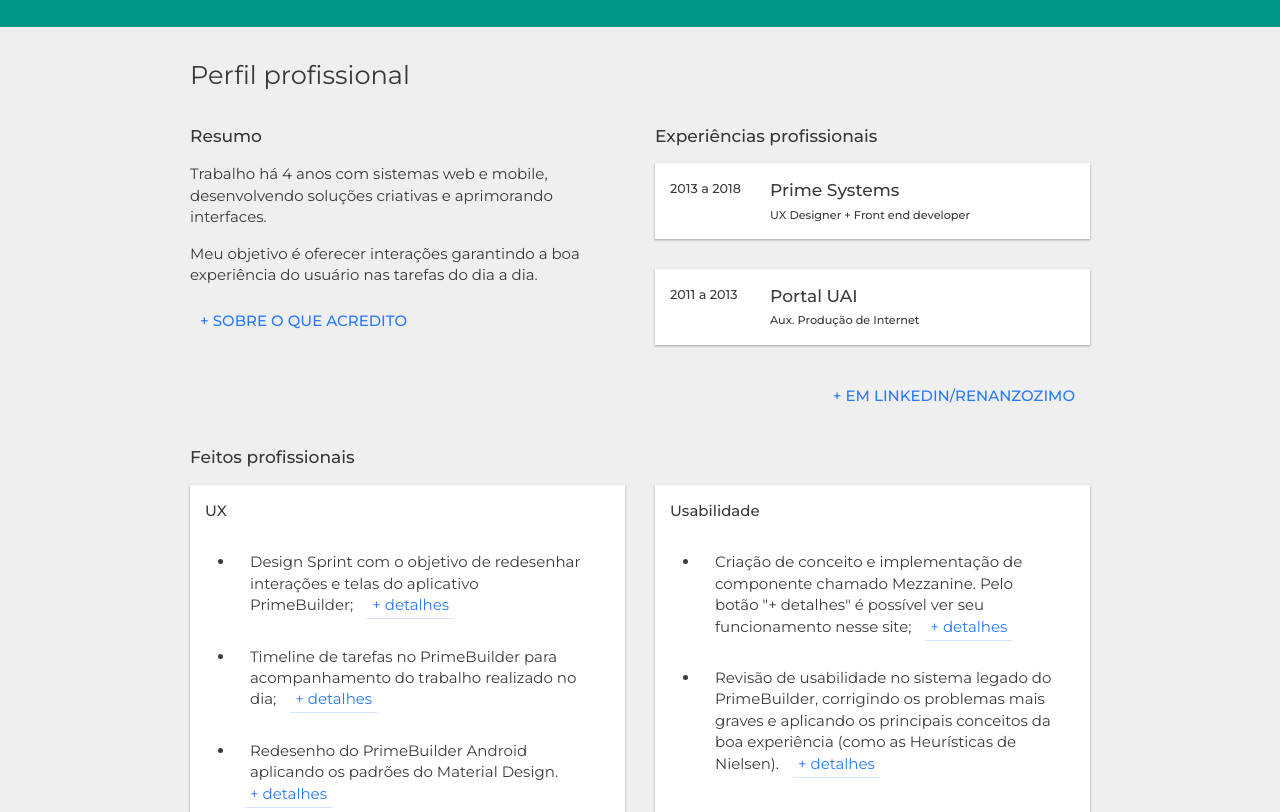
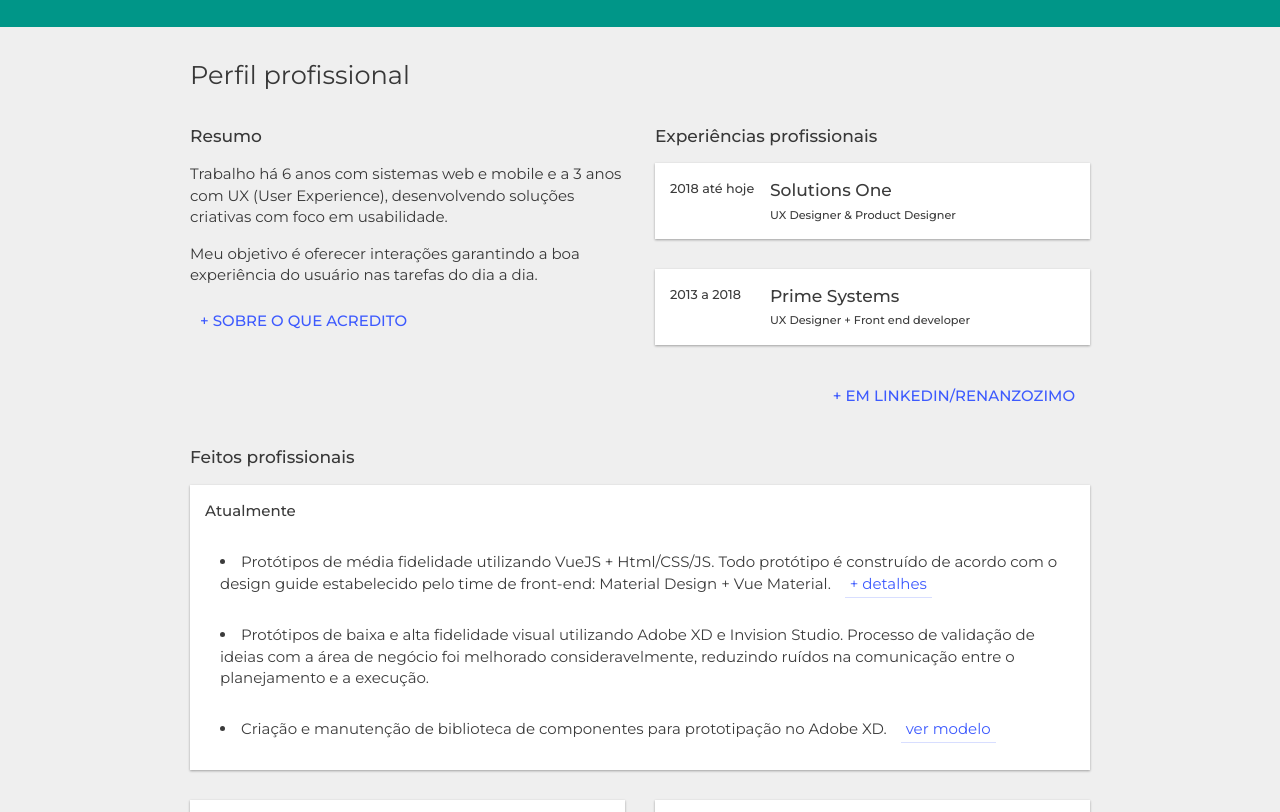
Before and after one commit to renanzozimo/renanzozimo.github.io, a plain HTML site: page index.html in a window 1280 px wide. Shown: the part 291-1103 px from the top of the page. Drawn offline with nearby package versions, Linux system fonts and the light colour scheme; some packages are replaced by stand-ins of ours; a script that the page names is missing.

Commit message:
Updating content

```diff
--- a/index.html
+++ b/index.html
@@ -40,7 +40,7 @@
               <div>
                 <h1 class="display-2" style="line-height: 1; transform: translateX(-3px)">Renan Zózimo</h1>
                 <p class="color text-secondary-white mg-bt-1">{{description}}</p>
-                <h4 class="color text-secondary-white">UX Designer and sometimes Front-end Developer</h4>
+                <h4 class="color text-secondary-white">UX Designer - <small>sometimes front-end explorer :)</small></h4>
               </div>
             </div>
             <h4 class="mg-tp-2 mg-bt-1 text-right text-center-xssm-down-force v-align-children">
@@ -58,7 +58,7 @@
     <div class="row">
       <article id="summary" class="col-xs-12 col-lg-6 mg-bt-2">
         <h4 class="mg-bt-1">Resumo</h4>
-        <p>Trabalho há 4 anos com sistemas web e mobile, desenvolvendo soluções criativas e aprimorando interfaces.</p>
+        <p>Trabalho há {{xpTime}} anos com sistemas web e mobile e a {{xpTimeUx}} anos com UX (User Experience), desenvolvendo soluções criativas com foco em usabilidade.</p>
         <p class="mg-tp-1">Meu objetivo é oferecer interações garantindo a boa experiência do usuário nas tarefas do dia a dia.</p>
         <div class="btn-group mg-tp-1">
           <button class="btn type-flat color-accent no-active-feedback" ng-click="showDetails('summary', 1)" ng-disabled="mezzanineContent === 'summary-1'">+ sobre o que acredito</button>
@@ -67,20 +67,20 @@
       <article class="col-xs-12 col-md-8 col-lg-6 mg-bt-2">
         <h4 class="mg-bt-1">Experiências profissionais</h4>
         <section class="card flex-start top pd-1">
+          <h6 style="width: 100px; flex-shrink: 0; transform: translateY(2px)">2018 até hoje</h6>
+          <div class="full-width">
+            <p class="subheading">Solutions One</p>
+            <p><small>UX Designer & Product Designer</small></p>
+            <!-- <div class="btn-group text-right mg-tp-mini">
+                      <button class="btn type-flat color-accent">+ detalhes</button>
+                    </div> -->
+          </div>
+        </section>
+        <section class="card flex-start top pd-1">
           <h6 style="width: 100px; flex-shrink: 0; transform: translateY(2px)">2013 a 2018</h6>
           <div class="full-width">
             <p class="subheading">Prime Systems</p>
             <p><small>UX Designer + Front end developer</small></p>
-            <!-- <div class="btn-group text-right mg-tp-mini">
-              <button class="btn type-flat color-accent">+ detalhes</button>
-            </div> -->
-          </div>
-        </section>
-        <section class="card flex-start top pd-1">
-          <h6 style="width: 100px; flex-shrink: 0; transform: translateY(2px)">2011 a 2013</h6>
-          <div class="full-width">
-            <p class="subheading">Portal UAI</p>
-            <p><small>Aux. Produção de Internet</small></p>
             <!-- <div class="btn-group text-right mg-tp-mini">
               <button class="btn type-flat color-accent">+ detalhes</button>
             </div> -->
@@ -94,6 +94,24 @@
       </article>
       <article class="col-xs-12">
         <h4 class="mg-bt-1">Feitos profissionais</h4>
+        <div class="row">
+          <div class="col-xs-12">
+            <section class="card pd-1">
+              <h5 id="xp-currently" class="mg-bt-1">Atualmente </h5>
+              <li class="pd-1" ng-class="{'bg-color body-bg' : mezzanineContent === 'xp-currently-1'}">
+                <span class="mg-rt-1">Protótipos de média fidelidade utilizando VueJS + Html/CSS/JS. Todo protótipo é construído de acordo com o design guide estabelecido pelo time de front-end: Material Design + Vue Material.</span>
+                <a class="text-nowrap line" ng-click="showDetails('xp-currently', 1)" ng-show="mezzanineContent !== 'xp-currently-1'">+ detalhes</a>
+              </li>
+              <li class="pd-1" ng-class="{'bg-color body-bg' : mezzanineContent === 'xp-currently-1'}">
+                <span class="mg-rt-1">Protótipos de baixa e alta fidelidade visual utilizando Adobe XD e Invision Studio. Processo de validação de ideias com a área de negócio foi melhorado consideravelmente, reduzindo ruídos na comunicação entre o planejamento e a execução.</span>
+              </li>
+              <li class="pd-1">
+                <span class="mg-rt-1">Criação e manutenção de biblioteca de componentes para prototipação no Adobe XD.</span>
+                <a class="text-nowrap line" target="_blank" href="https://xd.adobe.com/view/945ad521-8c4c-4688-4d10-02f1263057c4-e26b/?fullscreen">ver modelo</a>
+              </li>
+            </section>
+          </div>
+        </div>
         <div class="row">
           <div class="col-xs-12 col-md-6">
             <section class="card pd-1">
@@ -268,13 +286,48 @@
       </div>
       <div class="structure-body pd-tp-1">
         <div class="overflow-limiter">
-          <p class="mg-bt-1">Trabalho hoje dividido entre Front-end e UX, atuando a maior parte do tempo como consultor de usabilidade para quaisquer interfaces Mobile ou Web em desenvolvimento.</p>
-          <p class="mg-bt-1">Pelo conhecimento que tenho, cabe a mim definir arquitetura e uso de HTML e CSS nos projetos. </p>
-          <p class="mg-bt-1">Trabalhando com CSS, utilizo Sass como pré-processador (apesar de conhecer LESS), organizo os arquivos CSS conforme a metodologia ITCSS e atualmente não sigo nenhum padrão de escrita como BEM, SMACSS ou OOCSS apesar de conhecê-los.</p>
-          <p class="mg-bt-1">Por conta dos estudos de JS que faço por conta própria, acabei desenvolvendo aptidão para programação front-end, o que me permitiu desempenhar esse papel de forma auxiliar.</p>
-          <p class="mg-bt-1">Leio e acompanho artigos sobre UX, atuo sempre que possível na empresa onde trabalho coordenando testes de usabilidade, redesigns e dinâmicas como Google Design Sprint, este último tendo 3 ocorrências em 2017.</p>
+          <p class="mg-bt-1">Trabalho hoje como referência em usabilidade e experiência do usuário na <a target="_blank" href="https://site.solutionsone.com.br/">Solutions One.</a></p>
+          <p class="mg-bt-1">Atuo em conjunto com o Product Owner e a equipe de desenvolvimento, interagindo constantemente com as áreas de negócio para
+          descobrir problemas, encontrar possíveis soluções, validar hipóteses e sugerir soluções precisamente adequadas aos objetivos da plataforma.</p>
+          <p class="mg-bt-2">Esse processo trata de blindar a implementação das soluções, minimizando as surpresas durante a etapa de desenvolvimento e antecipando os problemas de usabilidade, interação e experiência do usuário .</p>
           <h4 class="mg-bt-1">O que me move</h4>
-          <p class="mg-bt-1">Acredito na empatia como força motriz para o trabalho de UX e usabilidade. Tenho como objetivo sempre pensar na necessidade do usuário e entender a forma como ele enxerga o mundo e as soluções que proponho. Essa empatia, mesmo quando estou trabalhando com Front-end, norteia minhas decisões já que um código que precisa ser reutilizável deve ser compreensível, claro e coerente.</p>
+          <p class="mg-bt-1">Acredito na empatia como força motriz para o trabalho de UX e usabilidade. Tenho como objetivo sempre pensar na necessidade do usuário e entender a forma como ele enxerga o mundo ao seu redor e como posso contribuir para um dia a dia mais simples e prático.</p>
+        </div>
+      </div>
+    </div>
+    <div id="xp-currently-1" class="structure bg-color white" ng-show="mezzanineContent == 'xp-currently-1'">
+      <div class="structure-header center">
+        <div class="left">
+          <div class="texts">
+            <span class="title">Feitos Profissionais - Atualmente</span>
+          </div>
+        </div>
+        <div class="right">
+          <button class="btn type-flat icon-24" ng-click="closeDetails('xp-currently')">
+            <i class="material-icons">close</i>
+          </button>
+        </div>
+      </div>
+      <div class="structure-body pd-tp-1">
+        <div class="overflow-limiter">
+          <h4 class="mg-bt-1">Prototipação</h4>
+          <p class="mg-bt-1">Na Solutions One, sempre validamos e testamos nossas ideias :)</p>
+          <p class="mg-bt-1">Aqui estão algumas delas, cerca de 1/5 (o que posso mostrar), mas dá uma ideia ao tipo de protótipos que usamos para validar ideias e fazer testes com usuários.</p>
+          <p class="mg-bt-1">
+            <a class="line" target="_blank" href="https://proto-rh.netlify.com/">Importação e criação de usuários - https://proto-rh.netlify.com/</a>
+          </p>
+          <p class="mg-bt-1">
+            <a class="line" target="_blank" href="https://proto-s1api-v2.netlify.com/">Cadastro de ApiClients - https://proto-s1api-v2.netlify.com/</a>
+          </p>
+          <p class="mg-bt-1">
+            <a class="line" target="_blank" href="https://proto-s1api-v2.netlify.com/">Cadastro de ApiClients - https://proto-s1api-v2.netlify.com/</a>
+          </p>
+          <p class="mg-bt-2">
+            <a class="line" target="_blank" href="https://proto-h-payment.netlify.com/">Validação de hipóteses para criação de produto - https://proto-h-payment.netlify.com/</a>
+          </p>
+          <p class="mg-bt-1">Mudanças sempre serão bem-vindas mesmo após a implementação final, é um processo de crescimento e
+            melhoria continuo, então nosso objetivo aqui é validar de forma pontual alguns conceitos e interações específicas, bem
+            como entender como o usuário está reagindo às mudanças.</p>
         </div>
       </div>
     </div>
--- a/src/js/scripts.js
+++ b/src/js/scripts.js
@@ -1,61 +1,67 @@
-var myApp = angular.module('app', ['angular.filter']);
+var myApp = angular.module("app", ["angular.filter"]);
 
-myApp.controller('MainController', ['$scope', '$timeout', function MainController($scope, $timeout) {
+myApp.controller("MainController", [
+  "$scope",
+  "$timeout",
+  function MainController($scope, $timeout) {
     $scope.mezzanineIsOpen = false;
-  $scope.mezzanineContent = '';
+    $scope.mezzanineContent = "";
+    let ageCalc = birthday => {
+      var ageDifMs = Date.now() - birthday.getTime();
+      var ageDate = new Date(ageDifMs);
+      return Math.abs(ageDate.getUTCFullYear() - 1970);
+    };
+    $scope.xpTime = ageCalc(new Date(2013, 05, 01));
+    $scope.xpTimeUx = ageCalc(new Date(2016, 06, 01));
 
-  let body = document.querySelectorAll('body')[0];
+    let body = document.querySelectorAll("body")[0];
 
-  $scope.showDetails = function (groupId, n) {
+    $scope.showDetails = function(groupId, n) {
       let elementToScroll = document.getElementById(groupId);
       $scope.mezzanineIsOpen = true;
 
       $timeout(function() {
-      scrollTo(body, elementToScroll, 300)
+        scrollTo(body, elementToScroll, 300);
       }, 400);
 
-    $scope.mezzanineContent = groupId + '-' + n;
+      $scope.mezzanineContent = groupId + "-" + n;
     };
 
-  $scope.closeDetails = function (groupId) {
+    $scope.closeDetails = function(groupId) {
       let elementToScroll = document.getElementById(groupId);
       $scope.mezzanineIsOpen = false;
 
       $timeout(function() {
-      scrollTo(body, elementToScroll, 300)
+        scrollTo(body, elementToScroll, 300);
       }, 400);
 
       $timeout(function() {
-      $scope.mezzanineContent = '';
+        $scope.mezzanineContent = "";
       }, 400);
-
     };
-
 
     $scope.showPlaceholder = false;
     $scope.fixedClassTh = false;
 
-  let thead = document.getElementById('skills-thead');
-  let theadTr = document.getElementById('skills-thead-tr');
-  let th = document.getElementById('th-to-height');
-  let placeholder = document.getElementById('placeholder-th')
+    let thead = document.getElementById("skills-thead");
+    let theadTr = document.getElementById("skills-thead-tr");
+    let th = document.getElementById("th-to-height");
+    let placeholder = document.getElementById("placeholder-th");
     let theadTrHeight = theadTr.clientHeight;
 
     const setHeightTo = e => {
-    e.style.height = theadTrHeight + 'px';
-  }
+      e.style.height = theadTrHeight + "px";
+    };
 
     setHeightTo(placeholder);
     setHeightTo(th);
 
     window.onscroll = function() {
-
       let theadPosition = thead.getBoundingClientRect().top;
 
       if (theadPosition < 0) {
         $scope.showPlaceholder = true;
         $scope.fixedClassTh = true;
-
       } else {
         $scope.showPlaceholder = false;
         $scope.fixedClassTh = false;
@@ -65,17 +71,20 @@ myApp.controller('MainController', ['$scope', '$timeout', function MainControlle
 
     //scroll
     function scrollTo(element, to, duration) {
-
       var bodyRect = document.body.getBoundingClientRect(),
         elemRect = to.getBoundingClientRect(),
         offset = elemRect.top - bodyRect.top;
 
-    var start = window.pageYOffset || document.documentElement.scrollTop || document.body.scrollTop || 0,
+      var start =
+          window.pageYOffset ||
+          document.documentElement.scrollTop ||
+          document.body.scrollTop ||
+          0,
         change = offset - start - 25,
         currentTime = 0,
         increment = 10;
 
-    var animateScroll = function () {
+      var animateScroll = function() {
         currentTime += increment;
         var val = Math.easeInOutQuad(currentTime, start, change, duration);
         // element.scrollTop = val;
@@ -87,247 +96,254 @@ myApp.controller('MainController', ['$scope', '$timeout', function MainControlle
       animateScroll();
     }
 
-  Math.easeInOutQuad = function (t, b, c, d) {
+    Math.easeInOutQuad = function(t, b, c, d) {
       t /= d / 2;
-    if (t < 1) return c / 2 * t * t + b;
+      if (t < 1) return (c / 2) * t * t + b;
       t--;
-    return -c / 2 * (t * (t - 2) - 1) + b;
+      return (-c / 2) * (t * (t - 2) - 1) + b;
     };
+  }
+]);
 
-}]);
-
-myApp.controller('HeaderController', ['$scope', function ($scope) {
+myApp.controller("HeaderController", [
+  "$scope",
+  function($scope) {
     let birthday = new Date(1989, 02, 06);
-  let ageCalc = (birthday) => {
+    let ageCalc = birthday => {
       var ageDifMs = Date.now() - birthday.getTime();
       var ageDate = new Date(ageDifMs);
       return Math.abs(ageDate.getUTCFullYear() - 1970);
     };
 
     $scope.age = ageCalc(birthday);
-  $scope.name = 'Renan Zózimo';
-  $scope.description = `Cristão, casado, ${$scope.age} anos`
-}]);
+    $scope.name = "Renan Zózimo";
+    $scope.description = `Cristão, casado, batera, ${$scope.age} anos`;
+  }
+]);
 
-myApp.controller('SkillsController', ['$scope', function ($scope) {
+myApp.controller("SkillsController", [
+  "$scope",
+  function($scope) {
     $scope.stars = [1, 2, 3, 4, 5];
-  $scope.skills = [{
-      'name': 'Interfaces',
-      'lvl': 4,
-      'expect': 5,
-      'xp': 4,
-      'type': 'Design'
+    $scope.skills = [
+      {
+        name: "Interfaces",
+        lvl: 4,
+        expect: 5,
+        xp: 4,
+        type: "Design"
       },
       {
-      'name': 'Icones',
-      'lvl': 4,
-      'expect': 5,
-      'xp': 5,
-      'type': 'Design'
+        name: "Icones",
+        lvl: 4,
+        expect: 5,
+        xp: 5,
+        type: "Design"
       },
       {
-      'name': 'Apps Android e IOS',
-      'lvl': 4,
-      'expect': 5,
-      'xp': 5,
-      'type': 'Design'
+        name: "Apps Android e IOS",
+        lvl: 4,
+        expect: 5,
+        xp: 5,
+        type: "Design"
       },
       {
-      'name': 'Soluções responsivas',
-      'lvl': 4,
-      'expect': 5,
-      'xp': 5,
-      'type': 'Design'
+        name: "Soluções responsivas",
+        lvl: 4,
+        expect: 5,
+        xp: 5,
+        type: "Design"
       },
       {
-      'name': 'Hotsites',
-      'lvl': 2,
-      'expect': 4,
-      'xp': 3,
-      'type': 'Design'
+        name: "Hotsites",
+        lvl: 2,
+        expect: 4,
+        xp: 3,
+        type: "Design"
       },
       {
-      'name': 'CSS',
-      'lvl': 4,
-      'expect': 5,
-      'xp': 5,
-      'type': 'Front'
+        name: "CSS",
+        lvl: 4,
+        expect: 5,
+        xp: 5,
+        type: "Front"
       },
       {
-      'name': 'HTML',
-      'lvl': 4,
-      'expect': 5,
-      'xp': 5,
-      'type': 'Front'
+        name: "HTML",
+        lvl: 4,
+        expect: 5,
+        xp: 5,
+        type: "Front"
       },
       {
-      'name': 'JS (ES6)',
-      'lvl': 3,
-      'expect': 5,
-      'xp': 4,
-      'type': 'Front'
+        name: "JS (ES6)",
+        lvl: 3,
+        expect: 5,
+        xp: 4,
+        type: "Front"
       },
       {
-      'name': 'AngularJS',
-      'lvl': 3,
-      'expect': 4,
-      'xp': 4,
-      'type': 'Front'
+        name: "AngularJS",
+        lvl: 3,
+        expect: 4,
+        xp: 4,
+        type: "Front"
       },
       {
-      'name': 'ReactJS',
-      'lvl': 2,
-      'expect': 4,
-      'xp': 3,
-      'type': 'Front'
+        name: "ReactJS",
+        lvl: 2,
+        expect: 4,
+        xp: 3,
+        type: "Front"
       },
       {
-      'name': 'Redux + ReactJS',
-      'lvl': 1,
-      'expect': 4,
-      'xp': 2,
-      'type': 'Front'
+        name: "Redux + ReactJS",
+        lvl: 1,
+        expect: 4,
+        xp: 2,
+        type: "Front"
       },
       {
-      'name': 'NodeJS',
-      'lvl': 1,
-      'expect': 3,
-      'xp': 2,
-      'type': 'Front'
+        name: "NodeJS",
+        lvl: 1,
+        expect: 3,
+        xp: 2,
+        type: "Front"
       },
       {
-      'name': 'Protótipos HTML/CSS/JS interativos',
-      'lvl': 4,
-      'expect': 5,
-      'xp': 5,
-      'type': 'UX'
+        name: "Protótipos HTML/CSS/JS interativos",
+        lvl: 4,
+        expect: 5,
+        xp: 5,
+        type: "UX"
       },
       {
-      'name': 'Protótipos em papel',
-      'lvl': 4,
-      'expect': 5,
-      'xp': 4,
-      'type': 'UX'
+        name: "Protótipos em papel",
+        lvl: 4,
+        expect: 5,
+        xp: 4,
+        type: "UX"
       },
       {
-      'name': 'Axure',
-      'lvl': 3,
-      'expect': 5,
-      'xp': 3,
-      'type': 'UX'
+        name: "Axure",
+        lvl: 3,
+        expect: 5,
+        xp: 3,
+        type: "UX"
       },
       {
-      'name': 'Adobe XD',
-      'lvl': 4,
-      'expect': 5,
-      'xp': 3,
-      'type': 'UX'
+        name: "Adobe XD",
+        lvl: 4,
+        expect: 5,
+        xp: 3,
+        type: "UX"
       },
       {
-      'name': 'Skecth *',
-      'lvl': 1,
-      'expect': 5,
-      'xp': 0,
-      'type': 'UX'
+        name: "Skecth *",
+        lvl: 1,
+        expect: 5,
+        xp: 0,
+        type: "UX"
       },
       {
-      'name': 'Illustrator',
-      'lvl': 4,
-      'expect': 5,
-      'xp': 5,
-      'type': 'Softwares p/ Criação'
+        name: "Illustrator",
+        lvl: 4,
+        expect: 5,
+        xp: 5,
+        type: "Softwares p/ Criação"
       },
       {
-      'name': 'Photoshop',
-      'lvl': 3,
-      'expect': 4,
-      'xp': 5,
-      'type': 'Softwares p/ Criação'
+        name: "Photoshop",
+        lvl: 3,
+        expect: 4,
+        xp: 5,
+        type: "Softwares p/ Criação"
       },
       {
-      'name': 'After Effects',
-      'lvl': 1,
-      'expect': 5,
-      'xp': 2,
-      'type': 'Softwares p/ Criação'
+        name: "After Effects",
+        lvl: 1,
+        expect: 5,
+        xp: 2,
+        type: "Softwares p/ Criação"
       },
       {
-      'name': 'Google Design Sprint',
-      'lvl': 4,
-      'expect': 5,
-      'xp': 3,
-      'type': 'Processos'
+        name: "Google Design Sprint",
+        lvl: 4,
+        expect: 5,
+        xp: 3,
+        type: "Processos"
       },
       {
-      'name': 'Git',
-      'lvl': 3,
-      'expect': 5,
-      'xp': 5,
-      'type': 'Processos'
+        name: "Git",
+        lvl: 3,
+        expect: 5,
+        xp: 5,
+        type: "Processos"
       },
       {
-      'name': 'Scrum',
-      'lvl': 3,
-      'expect': 4,
-      'xp': 4,
-      'type': 'Processos'
+        name: "Scrum",
+        lvl: 3,
+        expect: 4,
+        xp: 4,
+        type: "Processos"
       },
       {
-      'name': 'Liderança de pequenos grupos',
-      'lvl': 3,
-      'expect': 5,
-      'xp': 5,
-      'type': 'Outros'
+        name: "Liderança de pequenos grupos",
+        lvl: 3,
+        expect: 5,
+        xp: 5,
+        type: "Outros"
       },
       {
-      'name': 'Organização de atividades em grupo',
-      'lvl': 3,
-      'expect': 5,
-      'xp': 5,
-      'type': 'Outros'
+        name: "Organização de atividades em grupo",
+        lvl: 3,
+        expect: 5,
+        xp: 5,
+        type: "Outros"
       },
       {
-      'name': 'FIFA 13 - 18',
-      'lvl': 5,
-      'expect': 3,
-      'xp': 4,
-      'type': '+ Bônus'
+        name: "FIFA 13 - 18",
+        lvl: 5,
+        expect: 3,
+        xp: 4,
+        type: "+ Bônus"
       },
       {
-      'name': 'Só essa última alteraçãozinha',
-      'lvl': 5,
-      'expect': 5,
-      'xp': 5,
-      'type': '+ Bônus'
+        name: "Só essa última alteraçãozinha",
+        lvl: 5,
+        expect: 5,
+        xp: 5,
+        type: "+ Bônus"
       },
       {
-      'name': 'Eu programo e você deixa bonito',
-      'lvl': 5,
-      'expect': 5,
-      'xp': 5,
-      'type': '+ Bônus'
+        name: "Eu programo e você deixa bonito",
+        lvl: 5,
+        expect: 5,
+        xp: 5,
+        type: "+ Bônus"
       },
       {
-      'name': 'Trocadilhos infâmes',
-      'lvl': 3,
-      'expect': 5,
-      'xp': 4,
-      'type': '+ Bônus'
+        name: "Trocadilhos infâmes",
+        lvl: 3,
+        expect: 5,
+        xp: 4,
+        type: "+ Bônus"
       }
-
     ];
 
-  $scope.propertyName = 'xp';
+    $scope.propertyName = "xp";
     $scope.reverse = true;
 
-  $scope.sortBy = function (propertyName) {
-    $scope.reverse = ($scope.propertyName === propertyName) ? !$scope.reverse : true;
+    $scope.sortBy = function(propertyName) {
+      $scope.reverse =
+        $scope.propertyName === propertyName ? !$scope.reverse : true;
       $scope.propertyName = propertyName;
     };
-}]);
+  }
+]);
 
-myApp.filter('reverse', function () {
-  return function (items) {
+myApp.filter("reverse", function() {
+  return function(items) {
     return items.slice().reverse();
   };
 });
--- a/src/theme.scss
+++ b/src/theme.scss
@@ -1,5 +1,5 @@
 @import "scss/theme/mixins/material-colors"; //mixin with all colors
-@include themeColor(teal, blue, orange); //mixin to get material design colors
+@include themeColor(teal, indigo, orange); //mixin to get material design colors
 
 //CUSTOM COLOR VARARIABLES
 //extract variables only from 'theme/settings/_variables.scss'
```
Also changed, not shown: src/css/theme.css, 2 other files. Lines whose indentation alone changed are shown as unchanged.
